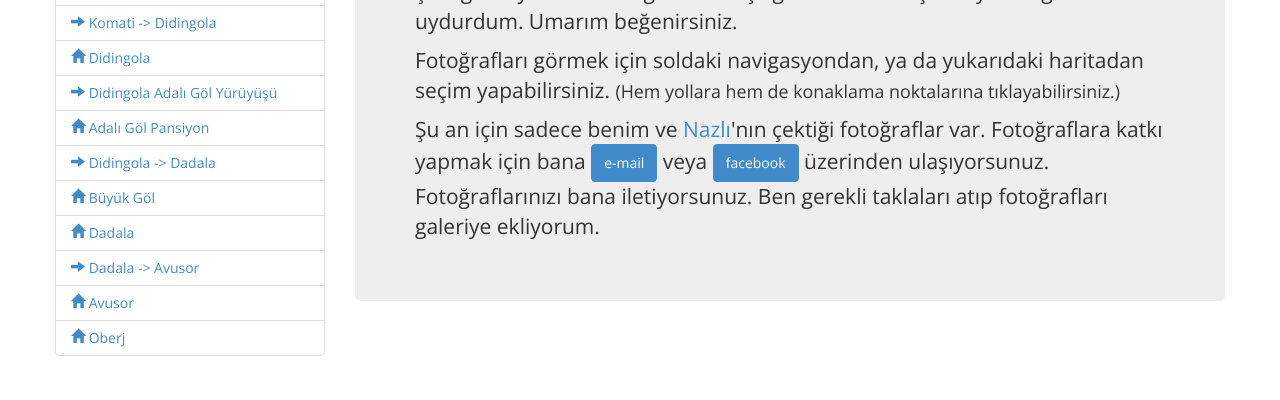
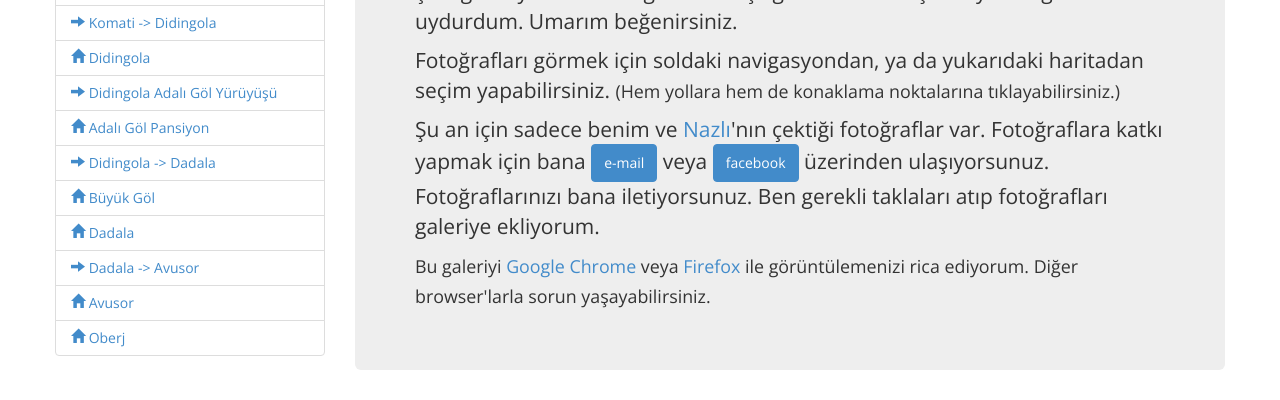
Before and after one commit to taylan/laz-alpleri-2013-gallery, a plain HTML site: page index.html in a window 1280 px wide. Shown: the part 670-1070 px from the top of the page. Before the commit the page ends 1046 px from the top, so only its background shows below. Drawn offline with nearby package versions, Linux system fonts and the light colour scheme; some packages are replaced by stand-ins of ours.

Commit message:
Tweaked the introduction text

```diff
--- a/index.html
+++ b/index.html
@@ -9,6 +9,7 @@
         <link href="css/colorbox.css" rel="stylesheet" media="screen">
         <link href="css/styles.css" rel="stylesheet" media="screen">
         <meta name="robots" content="noindex, nofollow">
+        <meta http-equiv="content-type" content="text/html; charset=UTF-8" />
     </head>
     <body>
         <div class="navbar navbar-inverse">
@@ -38,6 +39,7 @@
                         <p>21-28 Temmuz 2013 tarihleri arasında yaptığımız <strong>Laz Alpleri</strong> gezisinde çektiğimiz yüzlerce fotoğrafı rahatça görebilmemiz için böyle bir galeri uydurdum. Umarım beğenirsiniz.</p>
                         <p>Fotoğrafları görmek için soldaki navigasyondan, ya da yukarıdaki haritadan seçim yapabilirsiniz. <small>(Hem yollara hem de konaklama noktalarına tıklayabilirsiniz.)</small></p>
                         <p>Şu an için sadece benim ve <a href="https://www.facebook.com/nazliavanoglu" target="_blank">Nazlı</a>'nın çektiği fotoğraflar var. Fotoğraflara katkı yapmak için bana <a class="btn btn-primary" href="mailto:taylanaydinli@gmail.com">e-mail</a> veya <a class="btn btn-primary" target="_blank" href="https://www.facebook.com/taylanaydinli">facebook</a> üzerinden ulaşıyorsunuz. Fotoğraflarınızı bana iletiyorsunuz. Ben gerekli taklaları atıp fotoğrafları galeriye ekliyorum.</p>
+                        <p><small>Bu galeriyi <a href="https://www.google.com/chrome/" target="_blank">Google Chrome</a> veya <a href="http://www.mozilla.org/firefox/" target="_blank">Firefox</a> ile görüntülemenizi rica ediyorum. Diğer browser'larla sorun yaşayabilirsiniz.</small></p>
                     </div>
                 </div>
                 <div class="col-lg-9" ng-show="isActionSelected()">
```
